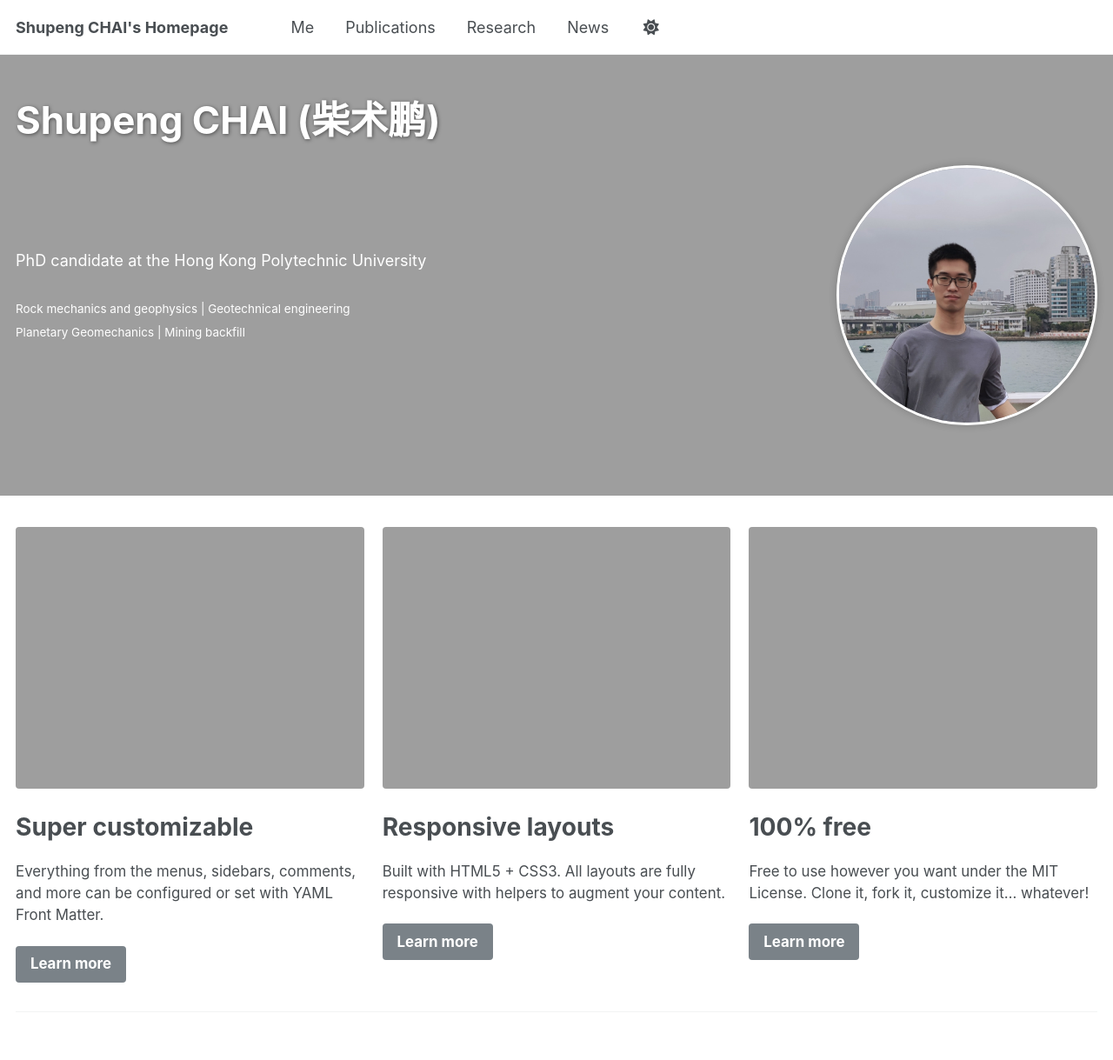
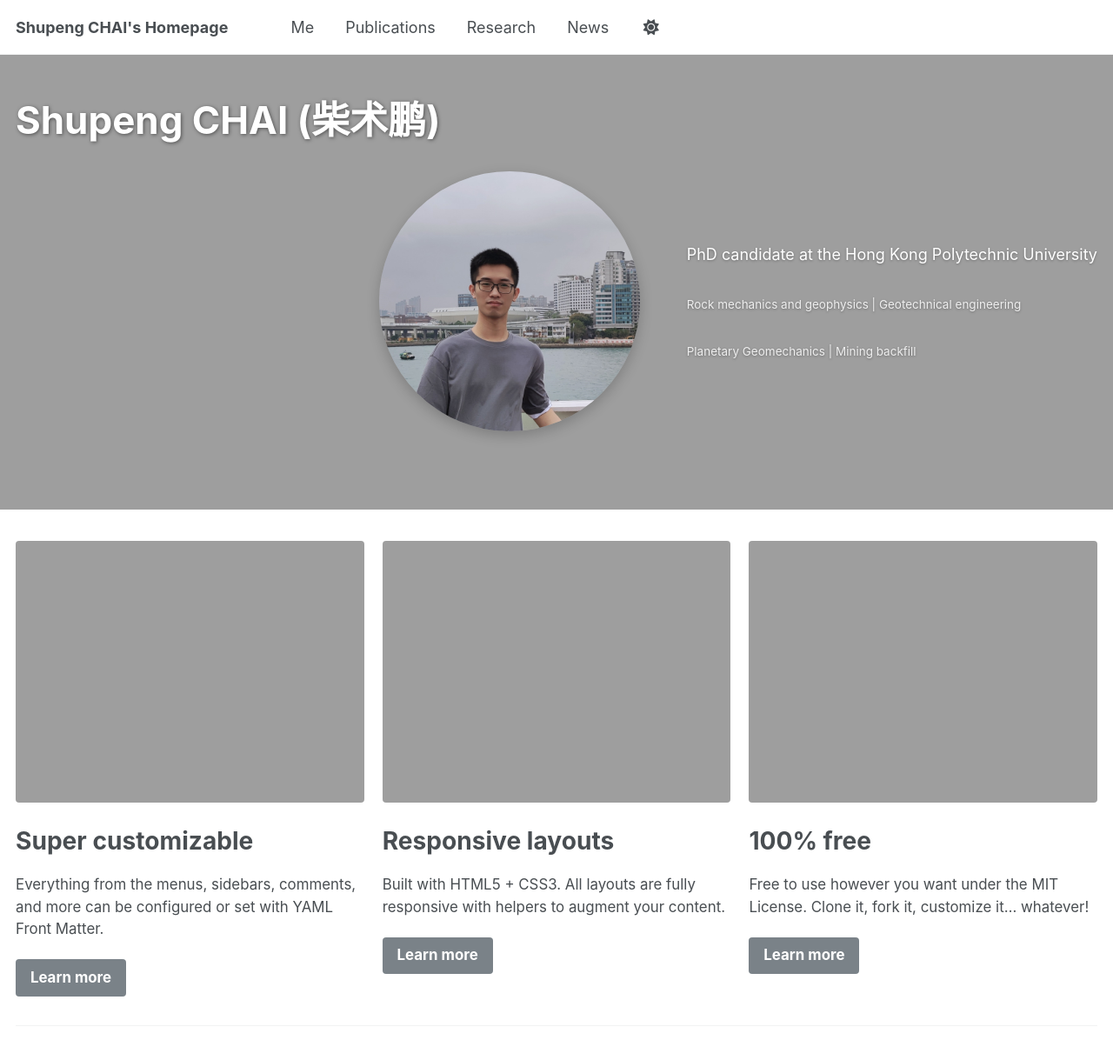
Before and after one commit to spchai/spchai.github.io, a Jekyll site: the page built from _pages/about.md, in a window 1280 px wide and 1400 px high. Shown: the top 1219 px of the window at 87% size. Built offline with Jekyll 4.4.1, drawn with Linux system fonts in a browser that asks for light colours; some web fonts are replaced.

Commit message:
Update _page.scss

```diff
--- a/_sass/layout/_page.scss
+++ b/_sass/layout/_page.scss
@@ -407,25 +407,38 @@
    ========================================================================== */
 .profile-columns {
   display: flex;
-  gap: 2rem;
+  flex-direction: row-reverse;
+  gap: 3rem;
   align-items: center;
-  margin: 1.5rem 0;
+  margin: 2rem 0;
 
   @media (max-width: 768px) {
     flex-direction: column;
+    gap: 1.5rem;
+  }
+}
+
+.profile-content {
+  color: #fff;
+  text-shadow: 0 1px 3px rgba(0,0,0,0.3);
+
+  small {
+    color: rgba(255,255,255,0.85);
+    display: block;
+    margin-top: 0.5em;
   }
 }
 
 .profile-image {
   flex: 0 0 auto;
+  text-align: center;
 
   img {
-    border: 3px solid #fff;
-    box-shadow: 0 0 10px rgba(0,0,0,0.2);
+    box-shadow: 0 5px 15px rgba(0,0,0,0.2);
+    transition: transform 0.3s ease;
+
+    &:hover {
+      transform: scale(1.03);
+    }
   }
 }
-
-.profile-content {
-  flex: 1;
-  color: #ffffff !important;
-}
```
